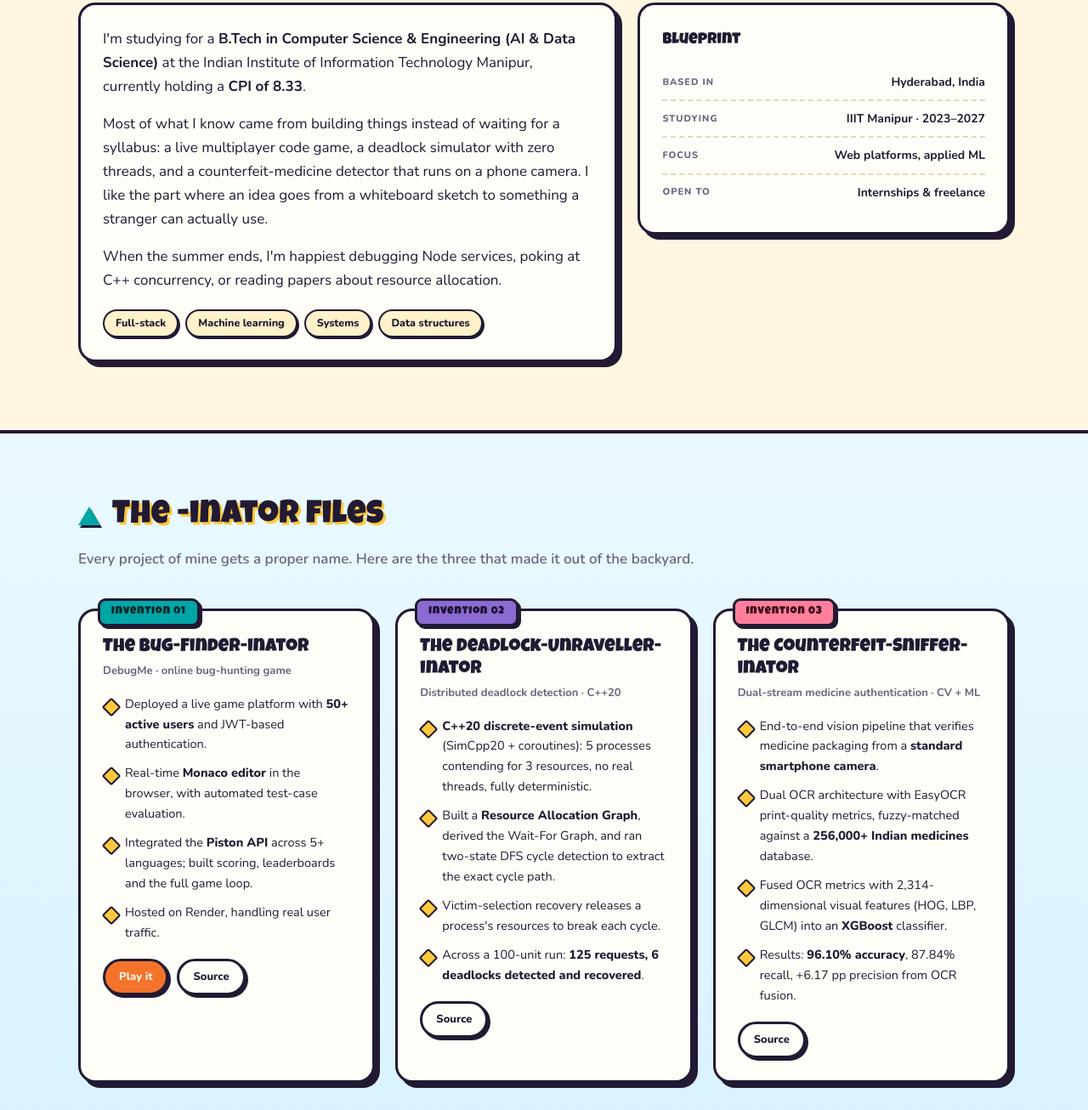
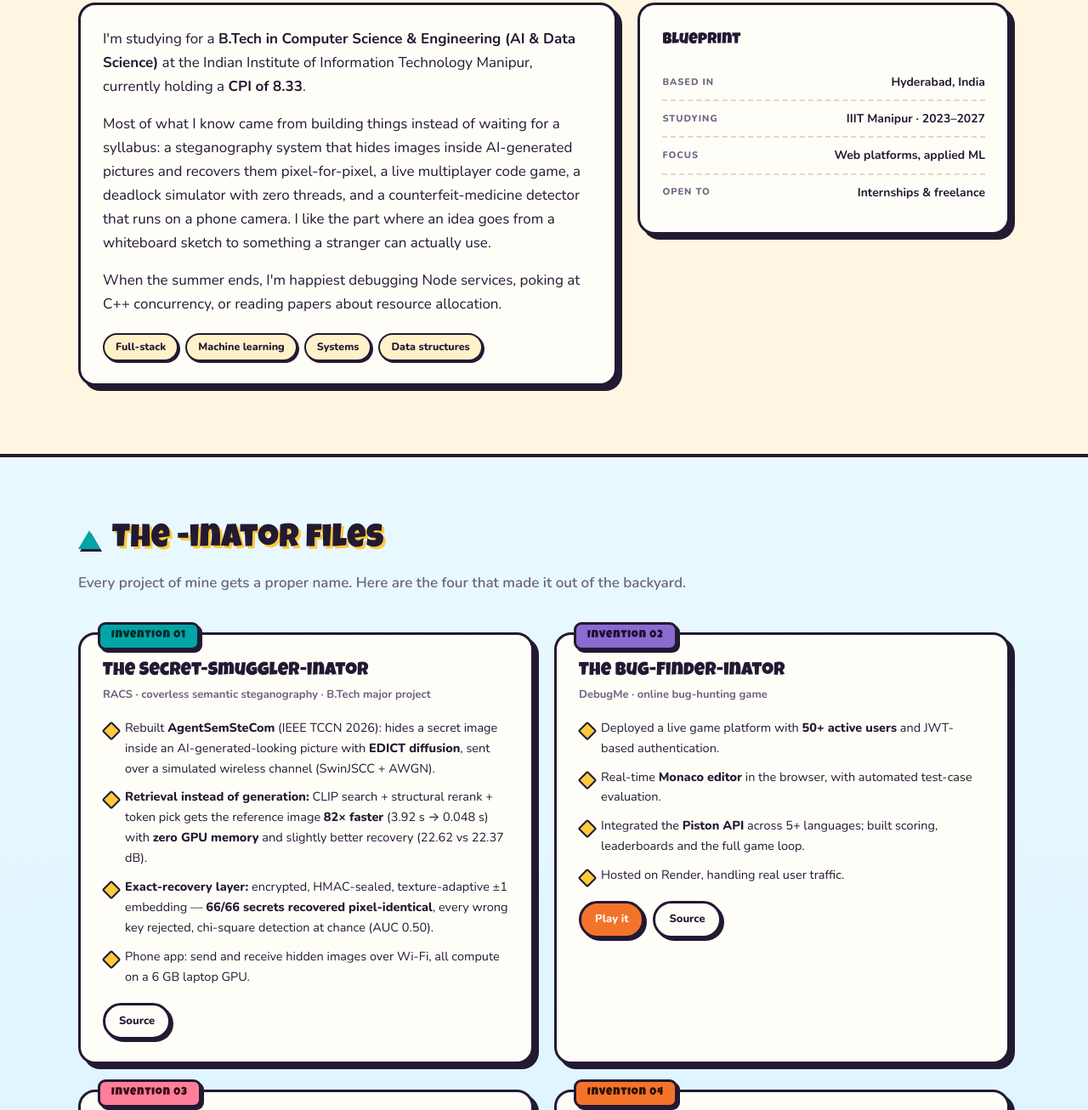
Before and after one commit to Nitheesh-Purnanand/Nitheesh-Purnanand.github.io, a plain HTML site: page index.html in a window 1280 px wide. Shown: the part 1059-2365 px from the top of the page at 85% size. Drawn offline with nearby package versions, Linux system fonts and the light colour scheme.

Commit message:
Add RACS steganography project as Invention 01
Lead card for the B.Tech major project (retrieval-based reference
acquisition + exact-recovery layer), renumber other cards, 2x2 grid.

Co-Authored-By: Claude Opus 5.5 <noreply@anthropic.com>

```diff
--- a/index.html
+++ b/index.html
@@ -92,7 +92,7 @@
 
           <ul class="hero__facts">
             <li><strong>8.33</strong> CPI at IIIT Manipur</li>
-            <li><strong>3</strong> shipped projects</li>
+            <li><strong>4</strong> shipped projects</li>
             <li><strong>2</strong> internships</li>
           </ul>
         </div>
@@ -226,8 +226,9 @@
           </p>
           <p>
             Most of what I know came from building things instead of waiting for a syllabus:
-            a live multiplayer code game, a deadlock simulator with zero threads, and a
-            counterfeit-medicine detector that runs on a phone camera. I like the part where
+            a steganography system that hides images inside AI-generated pictures and recovers
+            them pixel-for-pixel, a live multiplayer code game, a deadlock simulator with zero
+            threads, and a counterfeit-medicine detector that runs on a phone camera. I like the part where
             an idea goes from a whiteboard sketch to something a stranger can actually use.
           </p>
           <p>
@@ -262,13 +263,28 @@
         <h2>The -inator files</h2>
       </div>
       <p class="section__lede">
-        Every project of mine gets a proper name. Here are the three that made it out of
+        Every project of mine gets a proper name. Here are the four that made it out of
         the backyard.
       </p>
 
       <div class="inventions">
         <article class="card invention">
           <div class="invention__ribbon"><span>Invention 01</span></div>
+          <h3>The Secret-Smuggler-inator</h3>
+          <p class="invention__real">RACS · coverless semantic steganography · B.Tech major project</p>
+          <ul class="ticks">
+            <li>Rebuilt <strong>AgentSemSteCom</strong> (IEEE TCCN 2026): hides a secret image inside an AI-generated-looking picture with <strong>EDICT diffusion</strong>, sent over a simulated wireless channel (SwinJSCC + AWGN).</li>
+            <li><strong>Retrieval instead of generation:</strong> CLIP search + structural rerank + token pick gets the reference image <strong>82&times; faster</strong> (3.92 s &rarr; 0.048 s) with <strong>zero GPU memory</strong> and slightly better recovery (22.62 vs 22.37 dB).</li>
+            <li><strong>Exact-recovery layer:</strong> encrypted, HMAC-sealed, texture-adaptive &plusmn;1 embedding &mdash; <strong>66/66 secrets recovered pixel-identical</strong>, every wrong key rejected, chi-square detection at chance (AUC 0.50).</li>
+            <li>Phone app: send and receive hidden images over Wi-Fi, all compute on a 6 GB laptop GPU.</li>
+          </ul>
+          <div class="invention__links">
+            <a class="btn btn--sm btn--ghost" href="https://github.com/Nitheesh-Purnanand/racs2" target="_blank" rel="noopener">Source</a>
+          </div>
+        </article>
+
+        <article class="card invention">
+          <div class="invention__ribbon"><span>Invention 02</span></div>
           <h3>The Bug-Finder-inator</h3>
           <p class="invention__real">DebugMe · online bug-hunting game</p>
           <ul class="ticks">
@@ -284,7 +300,7 @@
         </article>
 
         <article class="card invention">
-          <div class="invention__ribbon"><span>Invention 02</span></div>
+          <div class="invention__ribbon"><span>Invention 03</span></div>
           <h3>The Deadlock-Unraveller-inator</h3>
           <p class="invention__real">Distributed deadlock detection · C++20</p>
           <ul class="ticks">
@@ -299,7 +315,7 @@
         </article>
 
         <article class="card invention">
-          <div class="invention__ribbon"><span>Invention 03</span></div>
+          <div class="invention__ribbon"><span>Invention 04</span></div>
           <h3>The Counterfeit-Sniffer-inator</h3>
           <p class="invention__real">Dual-stream medicine authentication · CV + ML</p>
           <ul class="ticks">
--- a/styles.css
+++ b/styles.css
@@ -600,7 +600,7 @@ a { color: inherit; }
 /* ---------- inventions ---------- */
 .inventions {
   display: grid;
-  grid-template-columns: repeat(auto-fit, minmax(290px, 1fr));
+  grid-template-columns: repeat(auto-fit, minmax(min(100%, 420px), 1fr));
   gap: 30px 24px;
   padding-top: 14px;
 }
@@ -614,6 +614,7 @@ a { color: inherit; }
 
 .invention:nth-child(2) { transform: rotate(1.2deg); }
 .invention:nth-child(3) { transform: rotate(-.5deg); }
+.invention:nth-child(4) { transform: rotate(.8deg); }
 
 .invention:hover {
   transform: rotate(0deg) translateY(-5px);
@@ -646,6 +647,7 @@ a { color: inherit; }
 
 .invention:nth-child(2) .invention__ribbon { background: var(--purple); color: #1B1030; }
 .invention:nth-child(3) .invention__ribbon { background: var(--pink); color: #3A0A18; }
+.invention:nth-child(4) .invention__ribbon { background: var(--orange); color: #2A1200; }
 
 .invention__links { display: flex; flex-wrap: wrap; gap: 10px; margin-top: 18px; }
 
```
